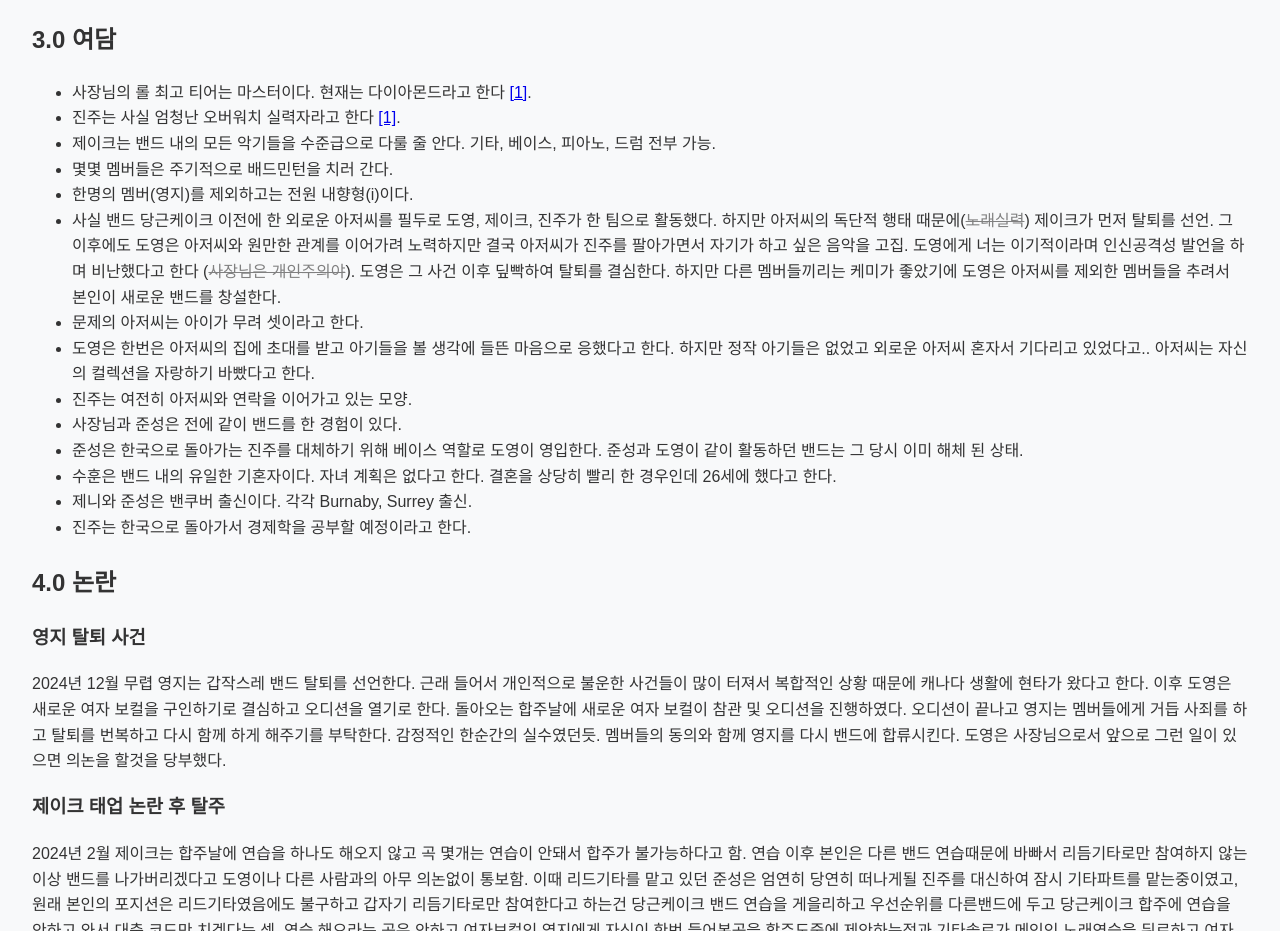
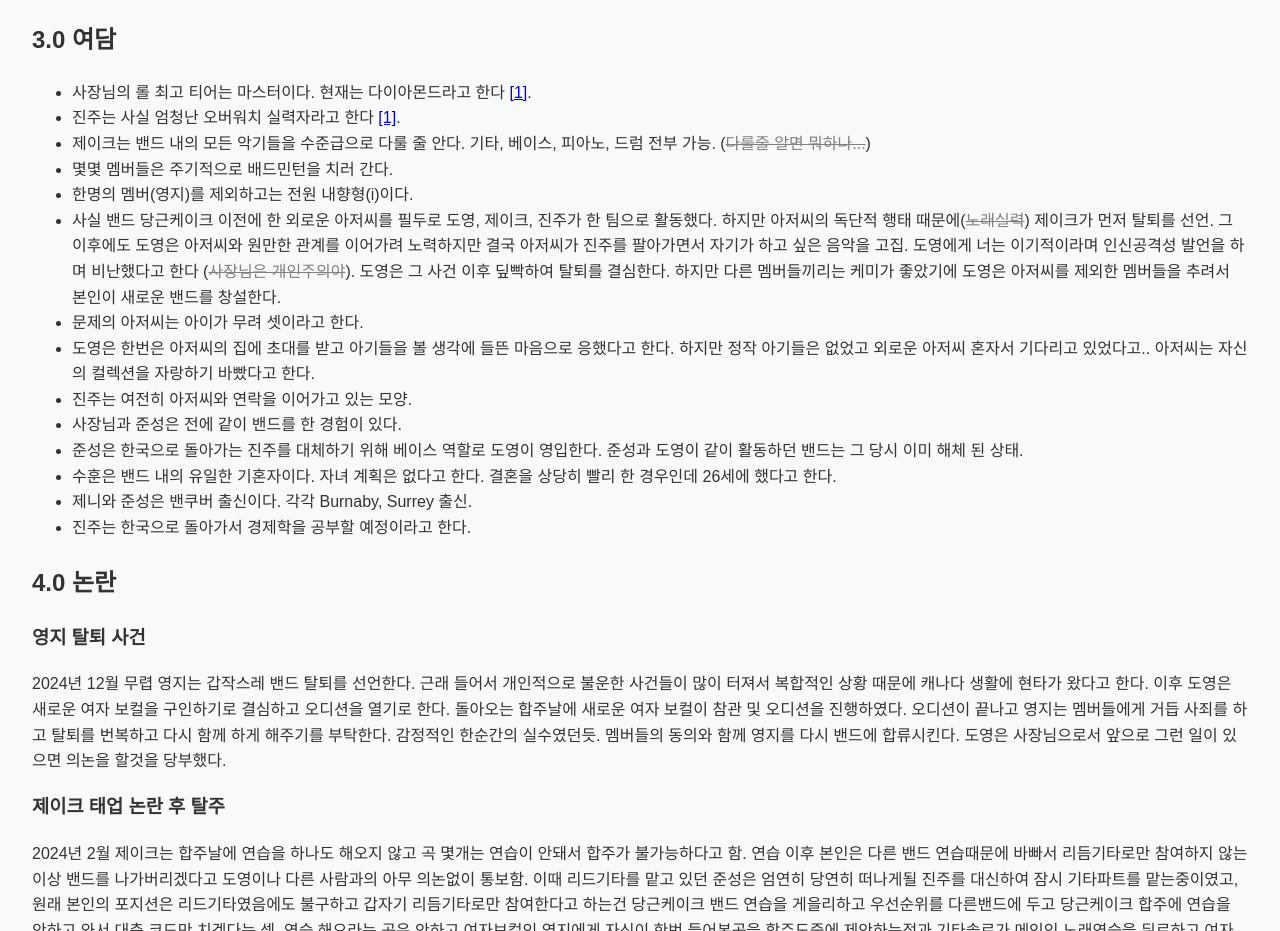
Before and after one commit to dangkei4/bandWiki, a plain HTML site: page index.html in a window 1280 px wide. Shown: the part 3267-4198 px from the top of the page. Drawn offline with Linux system fonts and the light colour scheme.

Commit message:
Update index.html

```diff
--- a/index.html
+++ b/index.html
@@ -421,7 +421,7 @@
             <ul>
                 <li>사장님의 롤 최고 티어는 마스터이다. 현재는 다이아몬드라고 한다 <a href="#ref1">[1]</a>.</li>
                 <li>진주는 사실 엄청난 오버워치 실력자라고 한다 <a href="#ref1">[1]</a>.</li>
-                <li>제이크는 밴드 내의 모든 악기들을 수준급으로 다룰 줄 안다. 기타, 베이스, 피아노, 드럼 전부 가능.</li>
+                <li>제이크는 밴드 내의 모든 악기들을 수준급으로 다룰 줄 안다. 기타, 베이스, 피아노, 드럼 전부 가능. (<span style="text-decoration: line-through; color: grey;">다룰줄 알면 뭐하나...</span>) </li>
                 <li>몇몇 멤버들은 주기적으로 배드민턴을 치러 간다.</li>
                 <li>한명의 멤버(영지)를 제외하고는 전원 내향형(i)이다.</li>
                 <li>사실 밴드 당근케이크 이전에 한 외로운 아저씨를 필두로 도영, 제이크, 진주가 한 팀으로 활동했다. 하지만 아저씨의 독단적 행태 때문에(<span style="text-decoration: line-through; color: grey;">노래실력</span>) 제이크가 먼저 탈퇴를 선언. 그 이후에도 도영은 아저씨와 원만한 관계를 이어가려 노력하지만 결국 아저씨가 진주를 팔아가면서 자기가 하고 싶은 음악을 고집. 도영에게 너는 이기적이라며 인신공격성 발언을 하며 비난했다고 한다 (<span style="text-decoration: line-through; color: grey;">사장님은 개인주의야</span>). 도영은 그 사건 이후 딮빡하여 탈퇴를 결심한다. 하지만 다른 멤버들끼리는 케미가 좋았기에 도영은 아저씨를 제외한 멤버들을 추려서 본인이 새로운 밴드를 창설한다.</li>
```
